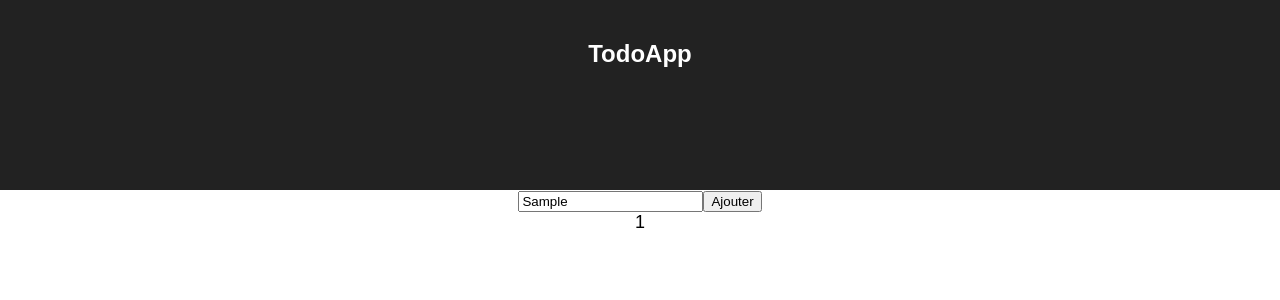
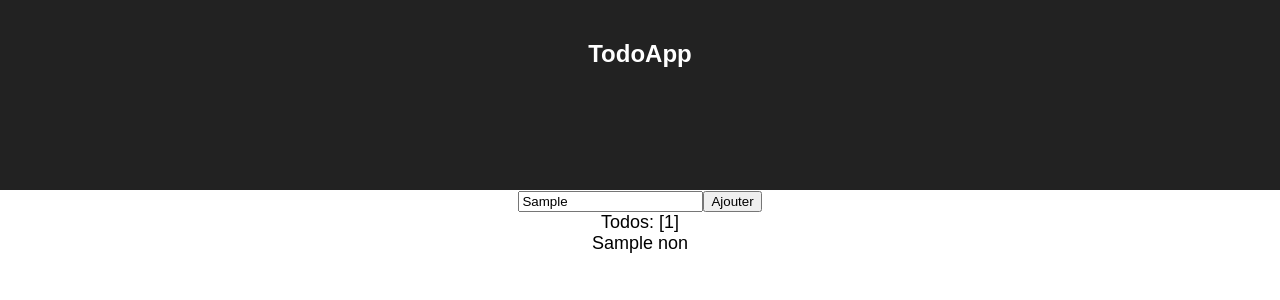
Before and after one commit to AnnaFlourou/apprendre-react-js, a React (Create React App) app: page / in a window 1280 px wide. Both pictures are taken after typing "Sample" into the empty fields and a click on the button "Ajouter". Shown: the top 300 px of the page. Built offline with nearby package versions, Linux system fonts and the light colour scheme.

Commit message:
Added 'interaction'

```diff
--- a/src/components/list.jsx
+++ b/src/components/list.jsx
@@ -3,7 +3,28 @@ import React, { Component } from 'react';
 class List extends Component {
   render(){
     return(
-      <div className="liste">{this.props.todos.length}</div>
+      <div className="liste">
+        Todos: [{this.props.todos.length}]
+        { this.showTodos(this.props.todos) }
+      </div>
+    );
+  }
+
+  toggleTodo(todo){
+    console.log("todo clicked", todo);
+  }
+
+  showTodos(todos){
+    return(
+      todos.map((todo) => {
+        return(
+          <div className="todo"
+            key="todo-{todo.title}"
+            onClick={() => this.toggleTodo(todo)}>
+            {todo.title} {todo.done ? 'oui' : 'non'}
+          </div>
+        )
+      })
     );
   }
 }
--- a/src/components/todoForm.jsx
+++ b/src/components/todoForm.jsx
@@ -6,6 +6,7 @@ class TodoForm extends Component {
     const txt = this.todoTitle.value;
     this.props.onNewTodo({
       title: txt,
+      done: false,
       createdAt: new Date()
     });
   }
```
